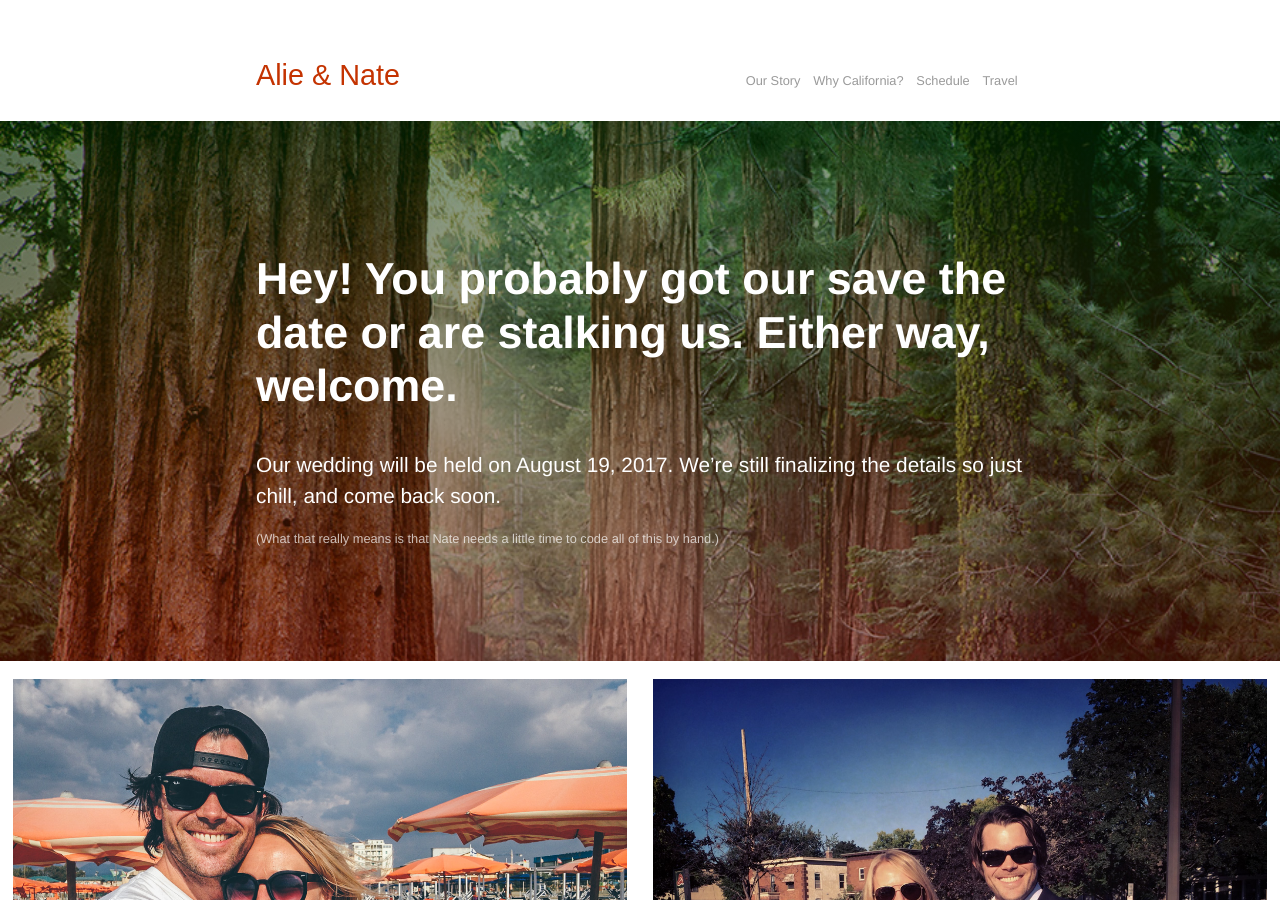
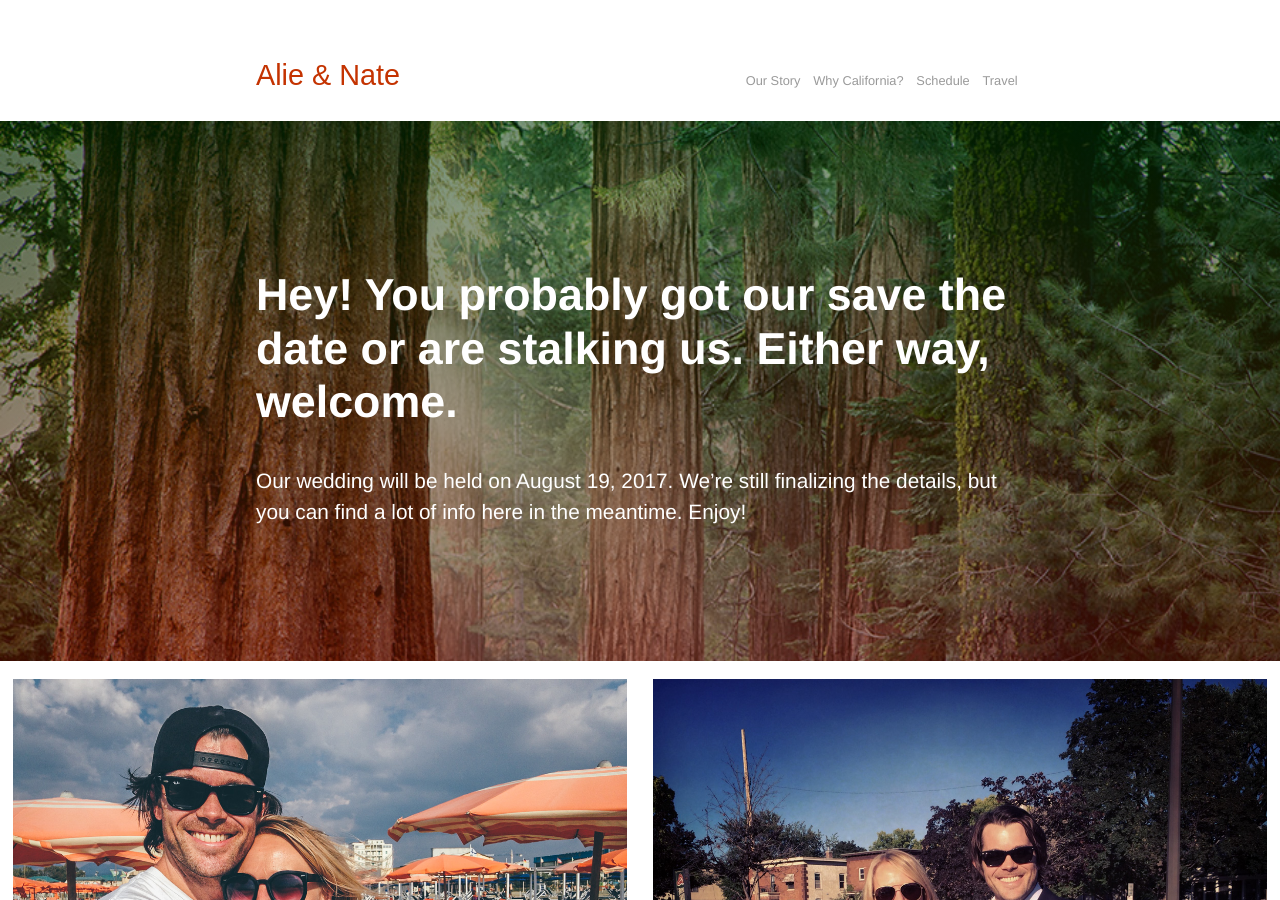
Before and after one commit to nkadlac/alieplusnate.com, a Jekyll site: the page built from index.html, in a window 1280 px wide and 900 px high. Built offline with Jekyll 4.4.1, drawn with Linux system fonts in a browser that asks for light colours; some web fonts are replaced.

Commit message:
updated home page copy

```diff
--- a/index.html
+++ b/index.html
@@ -12,9 +12,9 @@ layout: default
 
       <h1 class="home_title">Hey! You probably got our save the date or are stalking us. Either way, welcome.</h1>
 
-      <h2 class="home_subtitle">Our wedding will be held on August 19, 2017. We’re still finalizing the details so just chill, and come back soon.</h2>
+      <h2 class="home_subtitle">Our wedding will be held on August 19, 2017. We’re still finalizing the details, but you can find a lot of info here in the meantime. Enjoy!</h2>
 
-      <p>(What that really means is that Nate needs a little time to code all of this by hand.)</p>
+      <!-- <p>(What that really means is that Nate needs a little time to code all of this by hand.)</p> -->
 
     </div>
 
```
